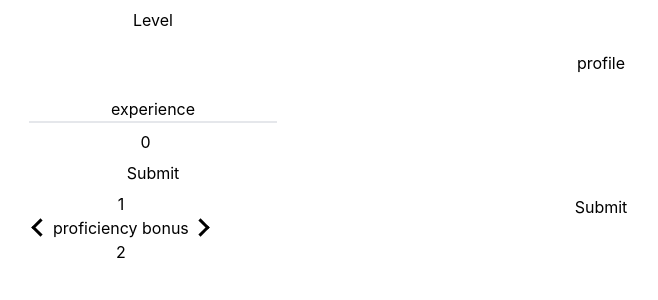
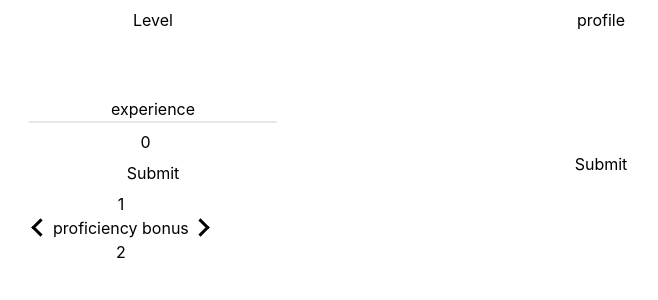
Before and after one commit to G-bot987/NextDnDCharacterManager, a Next.js app: page /components/buildcharactercomponents/cardcomponents/Profile in a window 1280 px wide. Shown: the top 300 px of the page, without its empty margins (39-697 px from the left). Built offline with nearby package versions, Linux system fonts and the light colour scheme.

Commit message:
profile consistent

```diff
--- a/pages/components/buildcharactercomponents/cardcomponents/Profile.tsx
+++ b/pages/components/buildcharactercomponents/cardcomponents/Profile.tsx
@@ -118,7 +118,7 @@ export default function Profile(Props: profileInterface) {
           </div>
         </div>
       </div>
-      <div className="flex flex-col justify-center text-center min-w-fit space-y-8 pt-2 pb-2 min-h-full">
+      <div className="flex flex-col  text-center min-w-fit space-y-8 pt-2 pb-2 min-h-full justify-start">
         <div className="justify-center">profile</div>
 
         <form
```
